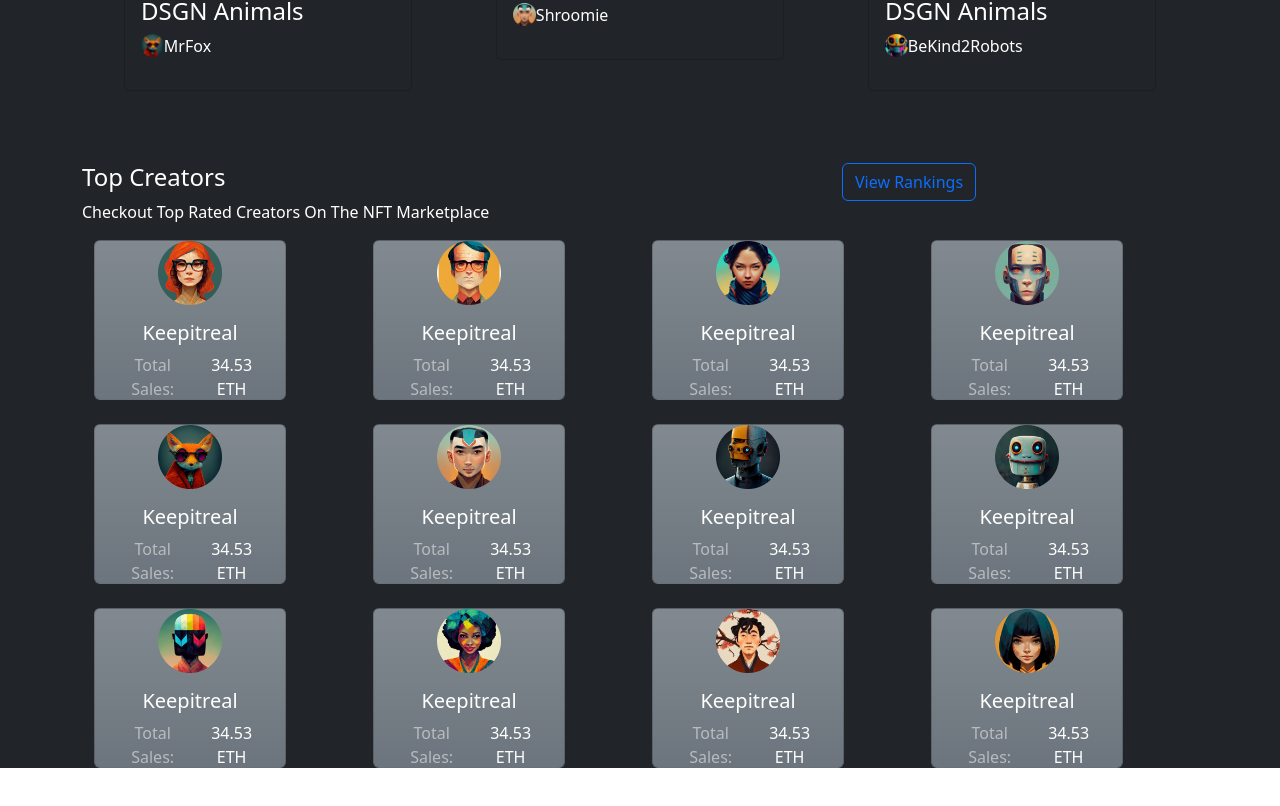
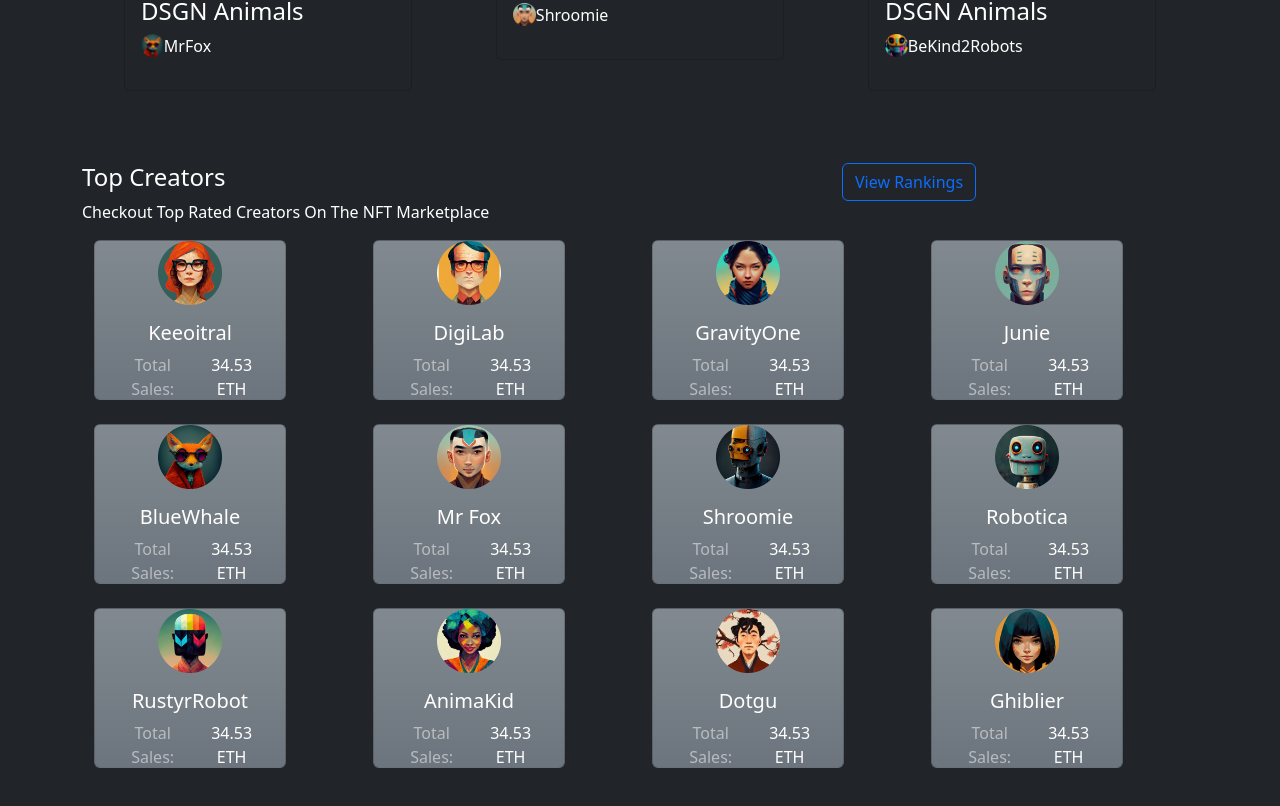
Before and after one commit to muzammilpro/NFT_Landing_Page_in_React.js, a React (Create React App) app: page / in a window 1280 px wide. Shown: the part 892-1698 px from the top of the page. Built offline with nearby package versions, Linux system fonts and the light colour scheme.

Commit message:
Do Some Changes

```diff
--- a/src/Components/TopCreators/TopCreators.js
+++ b/src/Components/TopCreators/TopCreators.js
@@ -30,16 +30,16 @@ export default function TopCreators() {
             <div className="container">
                 <div className="row">
                     <div className="col col-3">
-                    <TopCreatorsCards scr={Img1} />
+                    <TopCreatorsCards scr={Img1} title="Keeoitral" />
                     </div>
                     <div className="col col-3">
-                    <TopCreatorsCards scr={Img2} />
+                    <TopCreatorsCards scr={Img2} title="DigiLab" />
                     </div>
                     <div className="col col-3">
-                    <TopCreatorsCards scr={Img3}/>
+                    <TopCreatorsCards scr={Img3} title="GravityOne"/>
                     </div>
                     <div className="col col-3">
-                    <TopCreatorsCards scr={Img4}/>
+                    <TopCreatorsCards scr={Img4} title="Junie" />
                     </div>
 
                 </div>
@@ -50,16 +50,16 @@ export default function TopCreators() {
             <div className="container">
                 <div className="row">
                     <div className="col col-3">
-                    <TopCreatorsCards scr={Img5}/>
+                    <TopCreatorsCards scr={Img5} title="BlueWhale"/>
                     </div>
                     <div className="col col-3">
-                    <TopCreatorsCards scr={Img6}/>
+                    <TopCreatorsCards scr={Img6} title="Mr Fox"/>
                     </div>
                     <div className="col col-3">
-                    <TopCreatorsCards scr={Img7}/>
+                    <TopCreatorsCards scr={Img7} title="Shroomie"/>
                     </div>
                     <div className="col col-3">
-                    <TopCreatorsCards scr={Img8}/>
+                    <TopCreatorsCards scr={Img8} title="Robotica"/>
                     </div>
 
                 </div>
@@ -70,16 +70,16 @@ export default function TopCreators() {
             <div className="container">
                 <div className="row">
                     <div className="col col-3">
-                    <TopCreatorsCards scr={Img9}/>
+                    <TopCreatorsCards scr={Img9} title="RustyrRobot"/>
                     </div>
                     <div className="col col-3">
-                    <TopCreatorsCards scr={Img10}/>
+                    <TopCreatorsCards scr={Img10} title="AnimaKid"/>
                     </div>
                     <div className="col col-3">
-                    <TopCreatorsCards scr={Img11}/>
+                    <TopCreatorsCards scr={Img11} title="Dotgu"/>
                     </div>
                     <div className="col col-3">
-                    <TopCreatorsCards scr={Img12}/>
+                    <TopCreatorsCards scr={Img12} title="Ghiblier"/>
                     </div>
 
                 </div>
--- a/src/Components/TopCreatorsCards/TopCreatorsCards.js
+++ b/src/Components/TopCreatorsCards/TopCreatorsCards.js
@@ -6,7 +6,7 @@ export default function TopCreatorsCards(props) {
            <center>
            <img src={props.scr} className="card-img-top" alt="..." style={{width: "4rem"}} />
                 <div className="card-body topCardBody">
-                    <h5 className=" text-white">Keepitreal</h5>
+                    <h5 className=" text-white">{props.title}</h5>
                     <div className='d-flex'>
                     <p className="card-text text-white-50">Total Sales: </p>
                     <p className="card-text text-white"> 34.53 ETH</p>
--- a/src/Pages/HomePage.js
+++ b/src/Pages/HomePage.js
@@ -12,6 +12,7 @@ export default function HomePage() {
             <TrendingCollection />
             <br /> <br /> <br />
             <TopCreators />
+            <br /> <br /> <br />
         </div>
     )
 }
```
